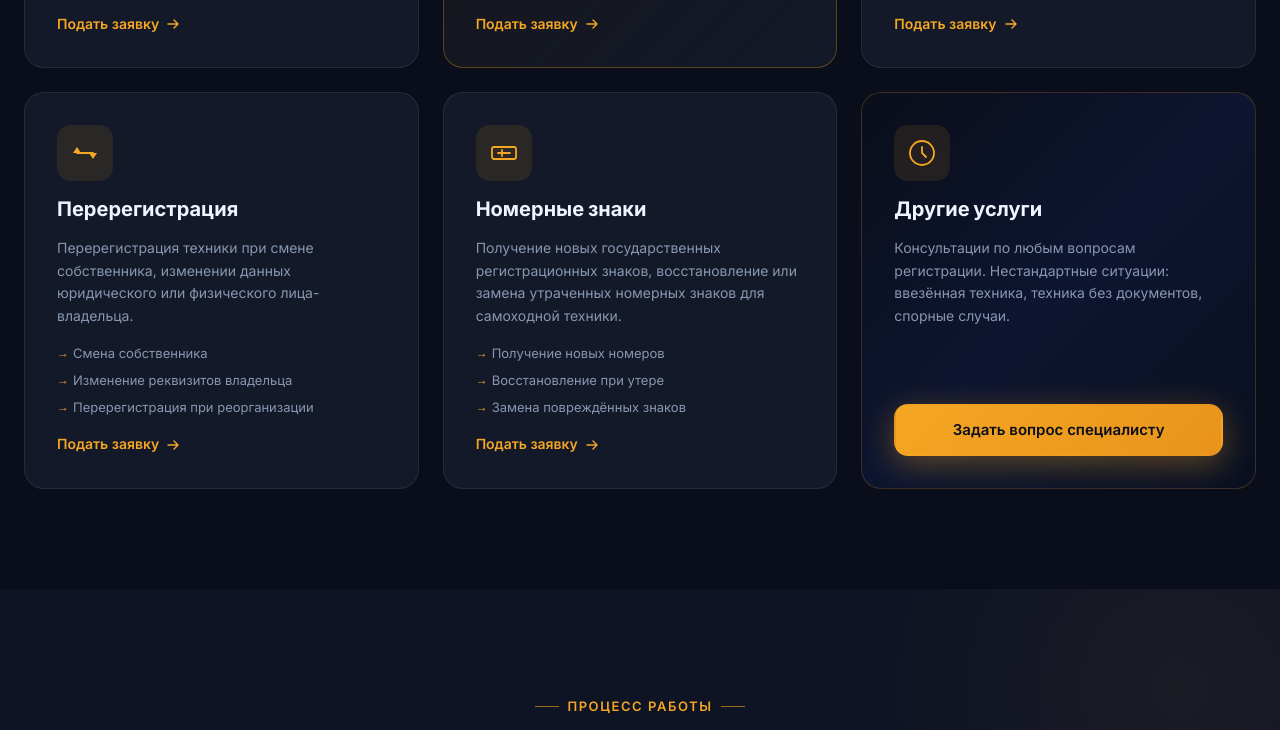
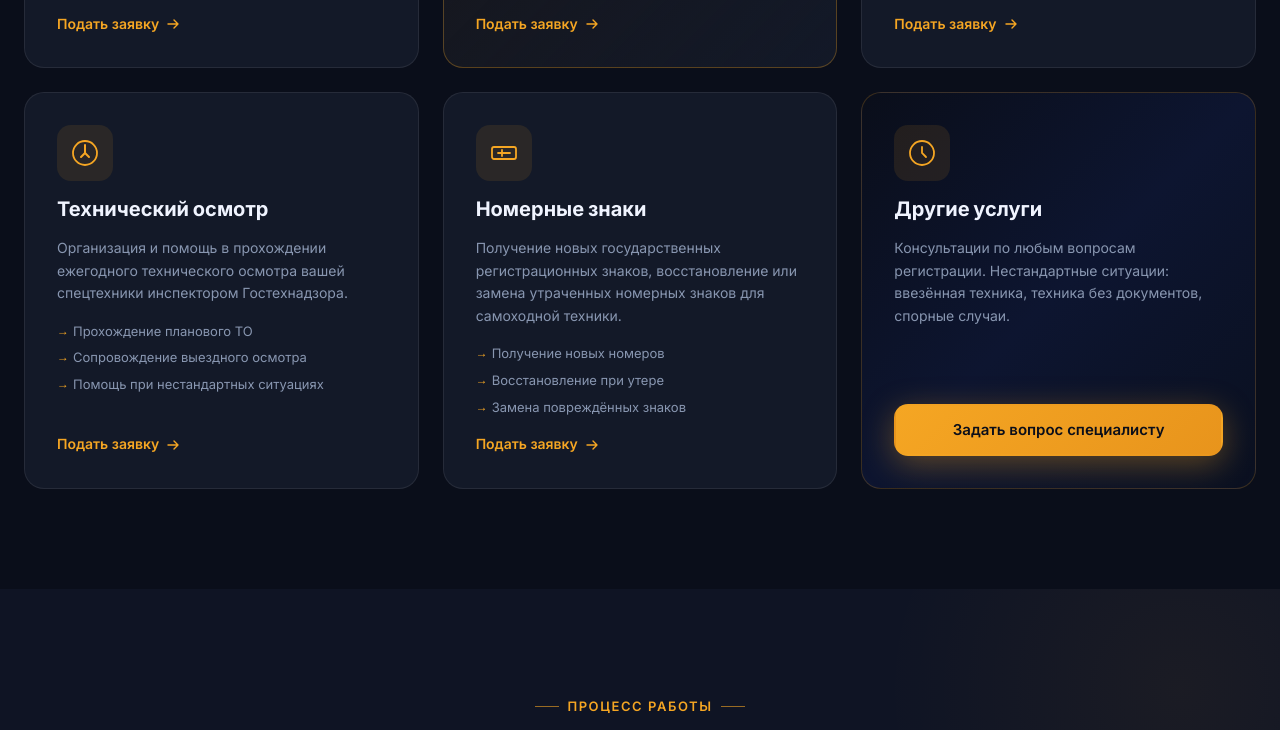
Before and after one commit to kdrkru-del/techucht-site, a plain HTML site: page index.html in a window 1280 px wide. Shown: the part 1805-2535 px from the top of the page. Drawn offline with Linux system fonts and the light colour scheme; no server answers.

Commit message:
feat: replace 'Перерегистрация' with 'Технический осмотр'

```diff
--- a/index.html
+++ b/index.html
@@ -153,8 +153,8 @@
                 <span>📄 Восстановление ПСМ</span>
               </label>
               <label class="service-chip">
-                <input type="radio" name="hf_service" value="Перерегистрация">
-                <span>↔️ Перерегистрация</span>
+                <input type="radio" name="hf_service" value="Технический осмотр">
+                <span>🔍 Техосмотр</span>
               </label>
               <label class="service-chip">
                 <input type="radio" name="hf_service" value="Другое">
@@ -305,16 +305,16 @@
           <a href="#form" class="service-card__link">Подать заявку <svg width="16" height="16" viewBox="0 0 16 16" fill="none"><path d="M3 8h10M9 4l4 4-4 4" stroke="currentColor" stroke-width="1.4" stroke-linecap="round" stroke-linejoin="round"/></svg></a>
         </div>
 
-        <div class="service-card" id="service-rereg">
+        <div class="service-card" id="service-inspection">
           <div class="service-card__icon">
-            <svg width="32" height="32" viewBox="0 0 32 32" fill="none"><path d="M8 16H4l4-6 4 6z" fill="#F5A623"/><path d="M24 16h4l-4 6-4-6z" fill="#F5A623"/><path d="M8 16h16" stroke="#F5A623" stroke-width="1.8" stroke-linecap="round"/></svg>
+            <svg width="32" height="32" viewBox="0 0 32 32" fill="none"><path d="M12 20l4-4 4 4M16 16v-8" stroke="#F5A623" stroke-width="2" stroke-linecap="round" stroke-linejoin="round"/><circle cx="16" cy="16" r="12" stroke="#F5A623" stroke-width="1.8"/></svg>
           </div>
-          <h3 class="service-card__title">Перерегистрация</h3>
-          <p class="service-card__desc">Перерегистрация техники при смене собственника, изменении данных юридического или физического лица-владельца.</p>
+          <h3 class="service-card__title">Технический осмотр</h3>
+          <p class="service-card__desc">Организация и помощь в прохождении ежегодного технического осмотра вашей спецтехники инспектором Гостехнадзора.</p>
           <ul class="service-card__list">
-            <li>Смена собственника</li>
-            <li>Изменение реквизитов владельца</li>
-            <li>Перерегистрация при реорганизации</li>
+            <li>Прохождение планового ТО</li>
+            <li>Сопровождение выездного осмотра</li>
+            <li>Помощь при нестандартных ситуациях</li>
           </ul>
           <a href="#form" class="service-card__link">Подать заявку <svg width="16" height="16" viewBox="0 0 16 16" fill="none"><path d="M3 8h10M9 4l4 4-4 4" stroke="currentColor" stroke-width="1.4" stroke-linecap="round" stroke-linejoin="round"/></svg></a>
         </div>
@@ -764,7 +764,7 @@
                   <option value="reg">Постановка на учёт</option>
                   <option value="dereg">Снятие с учёта</option>
                   <option value="restore">Восстановление документов</option>
-                  <option value="rereg">Перерегистрация</option>
+                  <option value="inspection">Технический осмотр</option>
                   <option value="other">Другое</option>
                 </select>
                 <label for="m-service" class="form-label">Необходимая услуга</label>
@@ -813,7 +813,7 @@
             <a href="#service-reg">Постановка на учёт</a>
             <a href="#service-dereg">Снятие с учёта</a>
             <a href="#service-restore">Восстановление документов</a>
-            <a href="#service-rereg">Перерегистрация</a>
+            <a href="#service-inspection">Технический осмотр</a>
             <a href="#service-plate">Номерные знаки</a>
           </div>
           <div class="footer__col">
```
